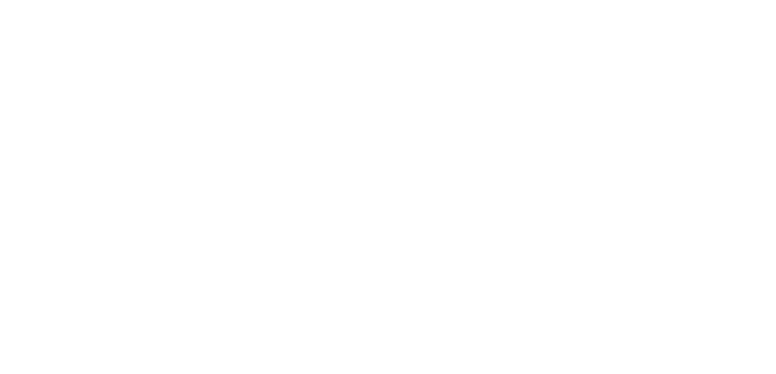
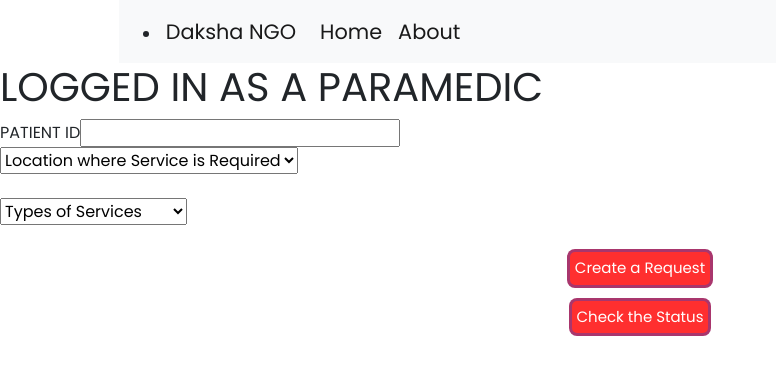
Before and after one commit to anushka00/CFG-Reactapp, a React (Create React App) app in the folder client/: page /loginpara in a window 1280 px wide. Before the commit this address had no page. Shown: the top 374 px of the page, without its empty margins (0-776 px from the left). Built offline with nearby package versions, Linux system fonts and the light colour scheme.

Commit message:
Login para

```diff
--- a/client/src/App.js
+++ b/client/src/App.js
@@ -1,29 +1,19 @@
-
 import "./App.css";
-import { Home  } from "./components/Home";
+import { Home } from "./components/Home";
 import { BrowserRouter, Routes, Route } from "react-router-dom";
 import { About } from "./components/About";
+import {Logpara} from "./components/Logpara";
 import Signpara from "./components/Signpara";
-
-
-
 const App = () => {
   return (
-
-    <div className="App">
-
       <BrowserRouter>
         <Routes>
           <Route exact path="/" element={<Home />} />
           <Route exact path="/about" element={<About />} />
           <Route exact path="/signpara" element={<Signpara />} />
-
+          <Route exact path="/loginpara" element={<Logpara />}/>
         </Routes>
       </BrowserRouter>
-
-
-</div>
-  )
-}
-
+  );
+};
 export default App;
--- a/client/src/components/Home.js
+++ b/client/src/components/Home.js
@@ -2,7 +2,7 @@
 import { NavLink } from 'react-router-dom'
 import web from "../images/img2.jpg"
 import { Navbar } from './Navbar'
-import  Signpara from "../components/Signpara";
+
 
 export const Home = () => {
   return (
--- /dev/null
+++ b/client/src/components/Logpara.js
@@ -0,0 +1,50 @@
+import React from "react";
+import { Navbar } from "./Navbar";
+
+export const Logpara = () => {
+
+ return(
+     <>
+    <Navbar/>
+   <div className="form-body">
+        <div className="row">
+            <div className="form-holder">
+                <div className="form-content">
+     <h1>LOGGED IN AS A PARAMEDIC </h1>
+     <label>PATIENT ID </label>
+     <input name="number"  />
+     <div className="col-md-6 mb-4">
+
+                    <select className="select">
+                      <option value="1" >Location where Service is Required</option>
+                      <option value="2">Delhi</option>
+                      <option value="3" >Chennai</option>
+                      <option value="4" >Bombay</option>
+                    </select>
+
+                  </div>
+
+                  <div className="col-md-6 mb-4">
+
+                    <select className="select">
+                      <option value="1" >Types of Services </option>
+                      <option value="2">Clinic Consultation</option>
+                      <option value="3" >Surgery</option>
+                      <option value="3" >Medicinal Items</option>
+                      <option value="4">Vacant Beds/Rooms</option>
+
+                    </select>
+                  </div>
+
+                  <button type="submit" label="req" className="btn btn-success">Create a Request</button>
+
+                  <button type="button" label="status" className="btn btn-outline-info">Check the Status</button>
+
+                    </div>
+                </div>
+            </div>
+        </div>
+
+</>
+ );
+}
--- a/client/src/components/Navbar.js
+++ b/client/src/components/Navbar.js
@@ -7,6 +7,7 @@
               <div className='col-10 mx-auto'>
                   <nav className="navbar navbar-expand-lg navbar-light bg-light">
                 <div className="container-fluid">
+                <li class="toggle-topbar menu-icon"><a href="#"><span></span></a></li>
                     <NavLink className="navbar-brand" to="#">Daksha NGO</NavLink>
     <button className="navbar-toggler navbar-toggler-right" type="button" data-bs-toggle="collapse" data-bs-target="#navbarSupportedContent" aria-controls="navbarSupportedContent" aria-expanded="false" aria-label="Toggle navigation">
       <span className="navbar-toggler-icon"></span>
--- a/client/src/components/signup.css
+++ b/client/src/components/signup.css
@@ -1,5 +1,4 @@
 .form{
-
     box-shadow:2px 5px 7px rgba(78, 23, 16, 0.509);
       background-color: antiquewhite;
       padding:10px;
```
